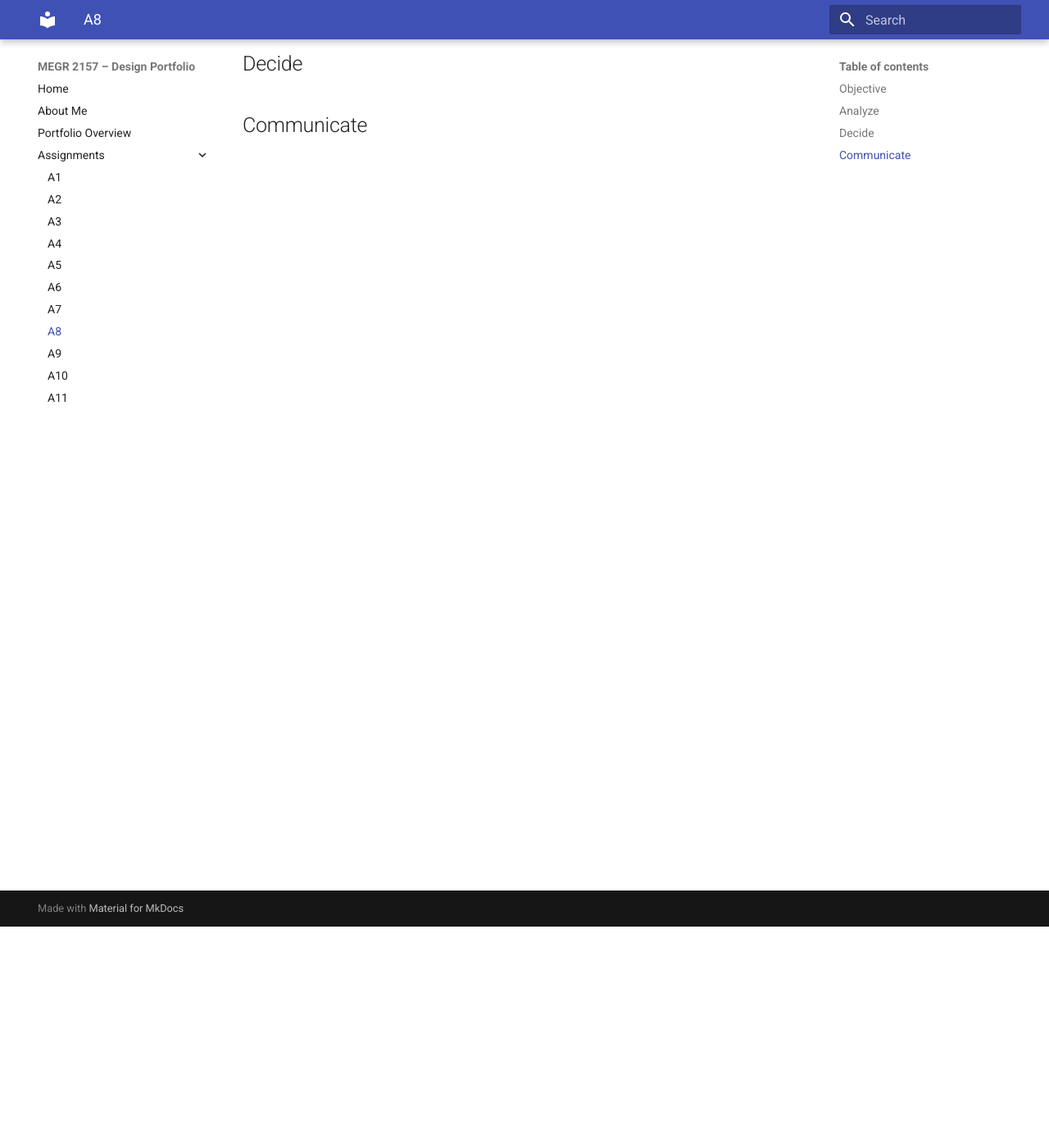
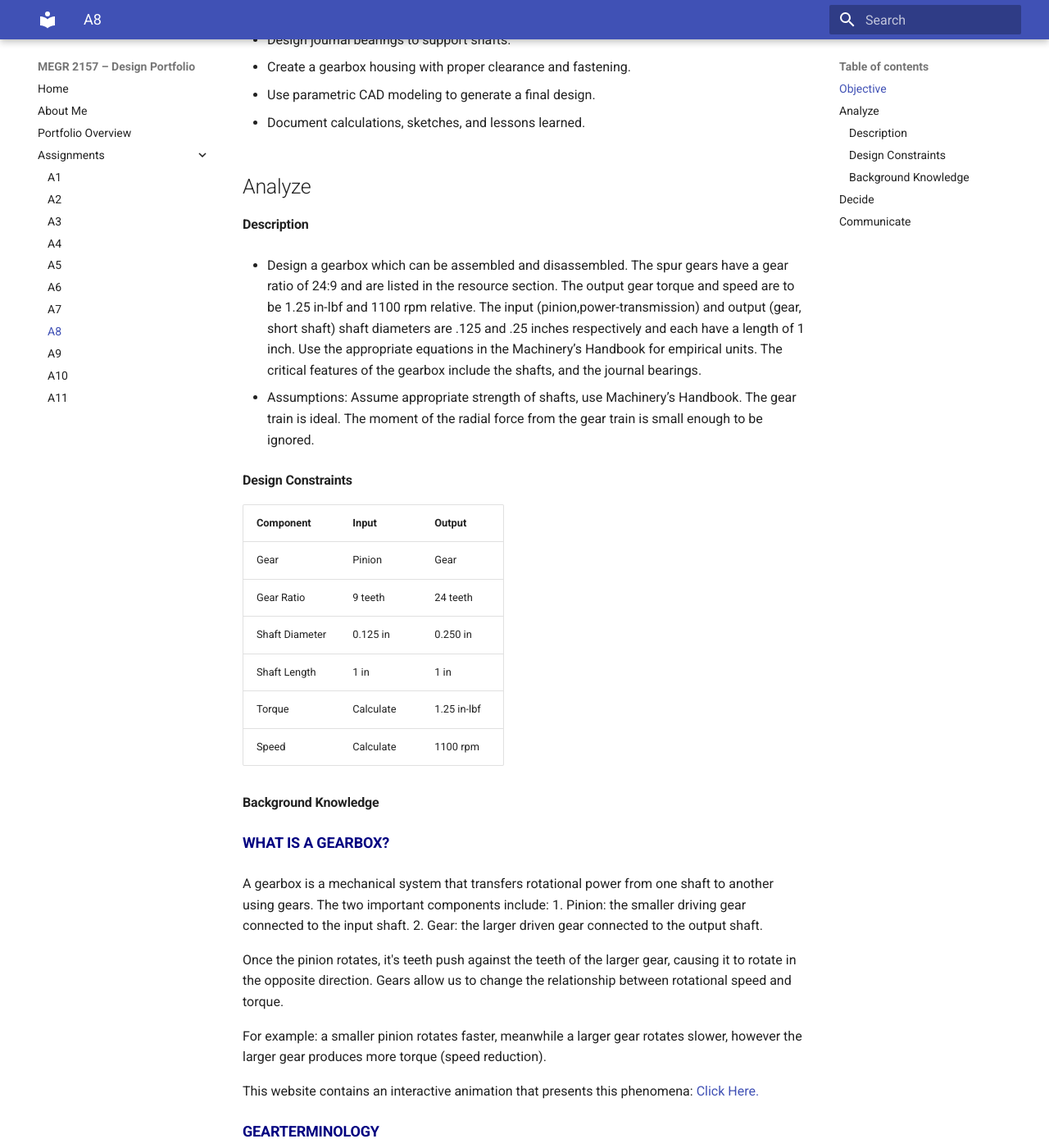
Before and after one commit to akaur-5/design-projects-portfolio, an MkDocs documentation site: the page built from docs/assignments/A08/index.md, in a window 1280 px wide and 1400 px high, scrolled down 270 px. Shown: the whole window at 82% size. Built offline with MkDocs 1.6.1 and Material for MkDocs 9.7.7, drawn with Linux system fonts in a browser that asks for light colours; some of the changed text lies outside the part shown.

Commit message:
Update index.md

```diff
--- a/docs/assignments/A08/index.md
+++ b/docs/assignments/A08/index.md
@@ -1,9 +1,57 @@
 # A8 – Gears
 
 ## Objective
+- Design a gearbox that can be assembled and disassembled.
+
+- Analyze and size input and output shafts for strength.
+
+- Design journal bearings to support shafts.
+
+- Create a gearbox housing with proper clearance and fastening.
+
+- Use parametric CAD modeling to generate a final design.
+
+- Document calculations, sketches, and lessons learned.
+
+## Analyze
+####Description
+- Design a gearbox which can be assembled and disassembled. The spur gears have a gear ratio of 24:9 and are listed in the resource section. The output gear torque and speed are to be 1.25 in-lbf and 1100 rpm relative. The input (pinion,power-transmission) and output (gear, short shaft) shaft diameters are .125 and .25 inches respectively and each have a length of 1 inch. Use the appropriate equations in the Machinery’s Handbook for empirical units. The critical features of the gearbox include the shafts, and the journal bearings.
+
+- Assumptions:
+Assume appropriate strength of shafts, use Machinery’s Handbook.
+The gear train is ideal.
+The moment of the radial force from the gear train is small enough to be ignored.
+
+####Design Constraints
+|Component|Input|Output|
+|---------|-----|------|
+|Gear|Pinion|Gear|
+|Gear Ratio|9 teeth|24 teeth|
+|Shaft Diameter|0.125 in|0.250 in|
+|Shaft Length| 1 in| 1 in|
+|Torque| Calculate| 1.25 in-lbf|
+|Speed| Calculate| 1100 rpm|
+
+#### Background Knowledge
+<h5 style="font-size: 18px; color: navy;">What is a Gearbox?</h5>
+
+A gearbox is a mechanical system that transfers rotational power from one shaft to another using  gears. The two important components include:
+  1. Pinion: the smaller driving gear connected to the input shaft.
+  2. Gear: the larger driven gear connected to the output shaft.
+
+Once the pinion rotates, it's teeth push against the teeth of the larger gear, causing it to rotate in the opposite direction. Gears allow us to change the relationship between rotational speed and torque.
+
+For example: a smaller pinion rotates faster, meanwhile a larger gear rotates slower, however the larger gear produces more torque (speed reduction).
+
+This website contains an interactive animation that presents this phenomena: [Click Here.](https://www.firgelliauto.com/blogs/mechanisms/spur-gears?srsltid=AYCX9vIklASGvxygUrVqilr2I9KkZdLuprjonFHcWoAABqYWqdxKxEUO)
+
+<h5 style="font-size: 18px; color: navy;">GearTerminology</h5>
+
+<div style="text-align: center;">
+  <img src="A8_gear_terminology.jpg" alt="IKEA multi-bit screwdriver" style="width: 400px; border: 3px solid black;">
+</div>
 
 
-## Analyze
 
 
 ## Decide
```
